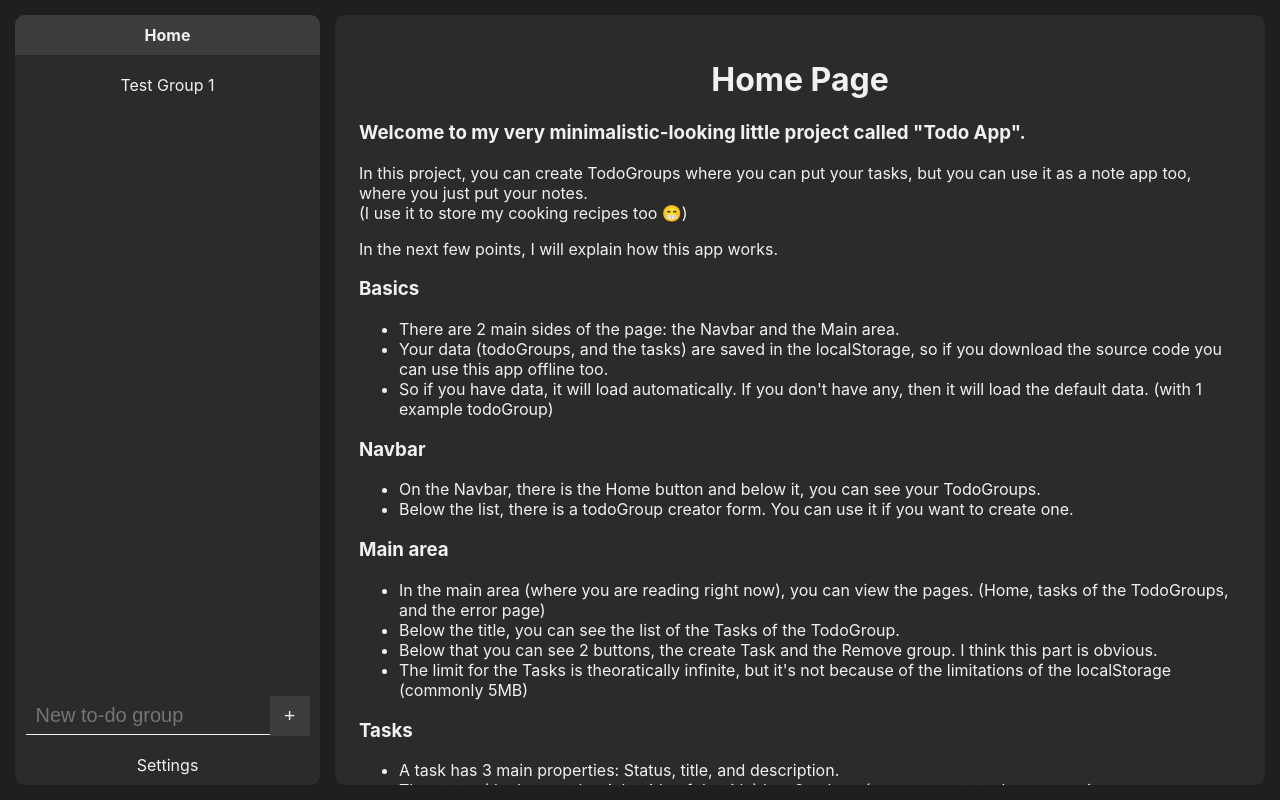
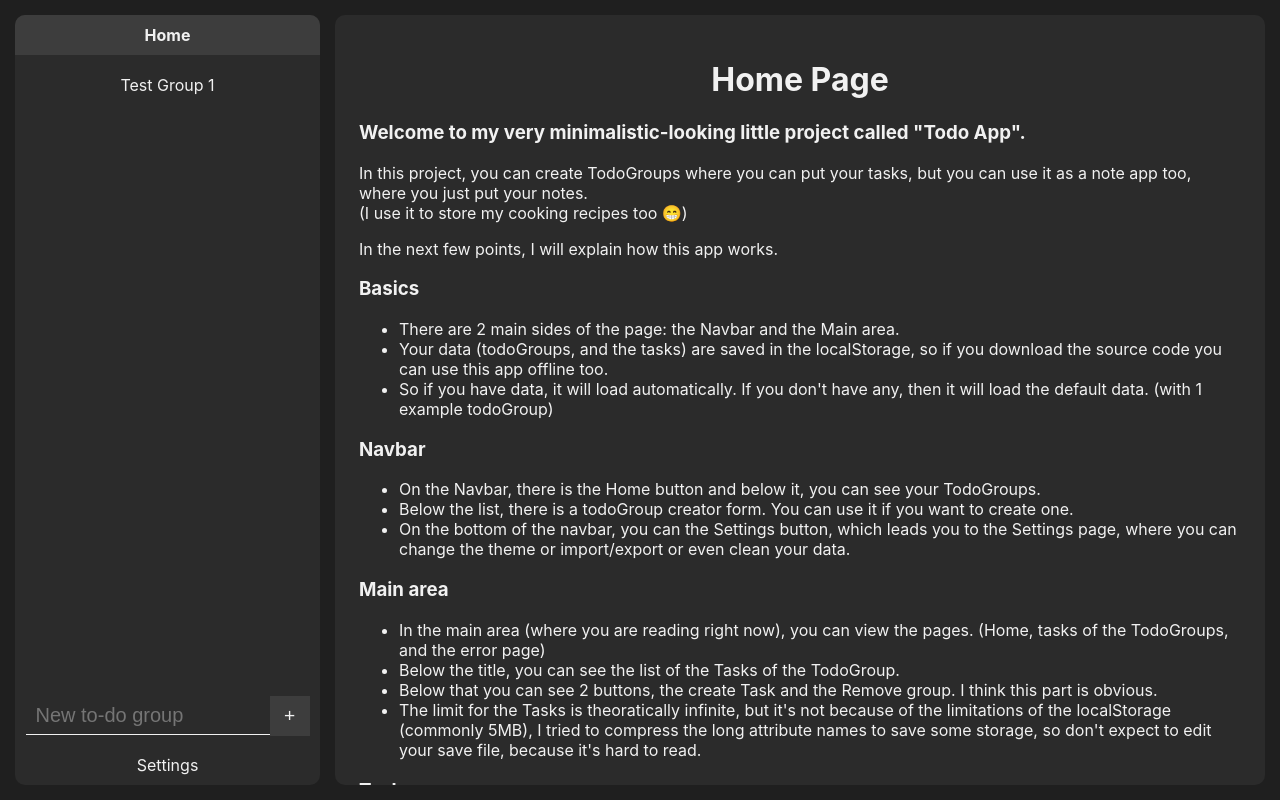
Before and after one commit to Bernhart46/todo-app, a React (Vite) app: page / in a window 1280 px wide. Built offline with nearby package versions, Linux system fonts and the light colour scheme.

Commit message:
Change README.md and Home page

```diff
--- a/src/pages/home-page.tsx
+++ b/src/pages/home-page.tsx
@@ -34,7 +34,12 @@ export const HomePage = () => {
         </li>
         <li>
           Below the list, there is a todoGroup creator form. You can use it if
-          you want to create one. <br />
+          you want to create one.
+        </li>
+        <li>
+          On the bottom of the navbar, you can the Settings button, which leads
+          you to the Settings page, where you can change the theme or
+          import/export or even clean your data.
         </li>
       </ul>
       <h3>Main area</h3>
@@ -52,7 +57,9 @@ export const HomePage = () => {
         </li>
         <li>
           The limit for the Tasks is theoratically infinite, but it's not
-          because of the limitations of the localStorage (commonly 5MB)
+          because of the limitations of the localStorage (commonly 5MB), I tried
+          to compress the long attribute names to save some storage, so don't
+          expect to edit your save file, because it's hard to read.
         </li>
       </ul>
       <h3>Tasks</h3>
@@ -82,8 +89,12 @@ export const HomePage = () => {
       <ul>
         <li>
           On PC you can use this app with a keyboard <br /> (tab = next,
-          shift+tab = previous, enter = apply or use, escape = leave or cancel,
-          shift+enter switch status backwards)
+          shift+tab = previous, enter = apply or use, shift+enter switch status
+          backwards)
+        </li>
+        <li>
+          Good to know: Select boxes (like sorting or changing theme), can be
+          used with left and right keys (not with enter).
         </li>
       </ul>
 
```
Also changed, not shown: 1 other file (tests, documents, lock files or other folders).
